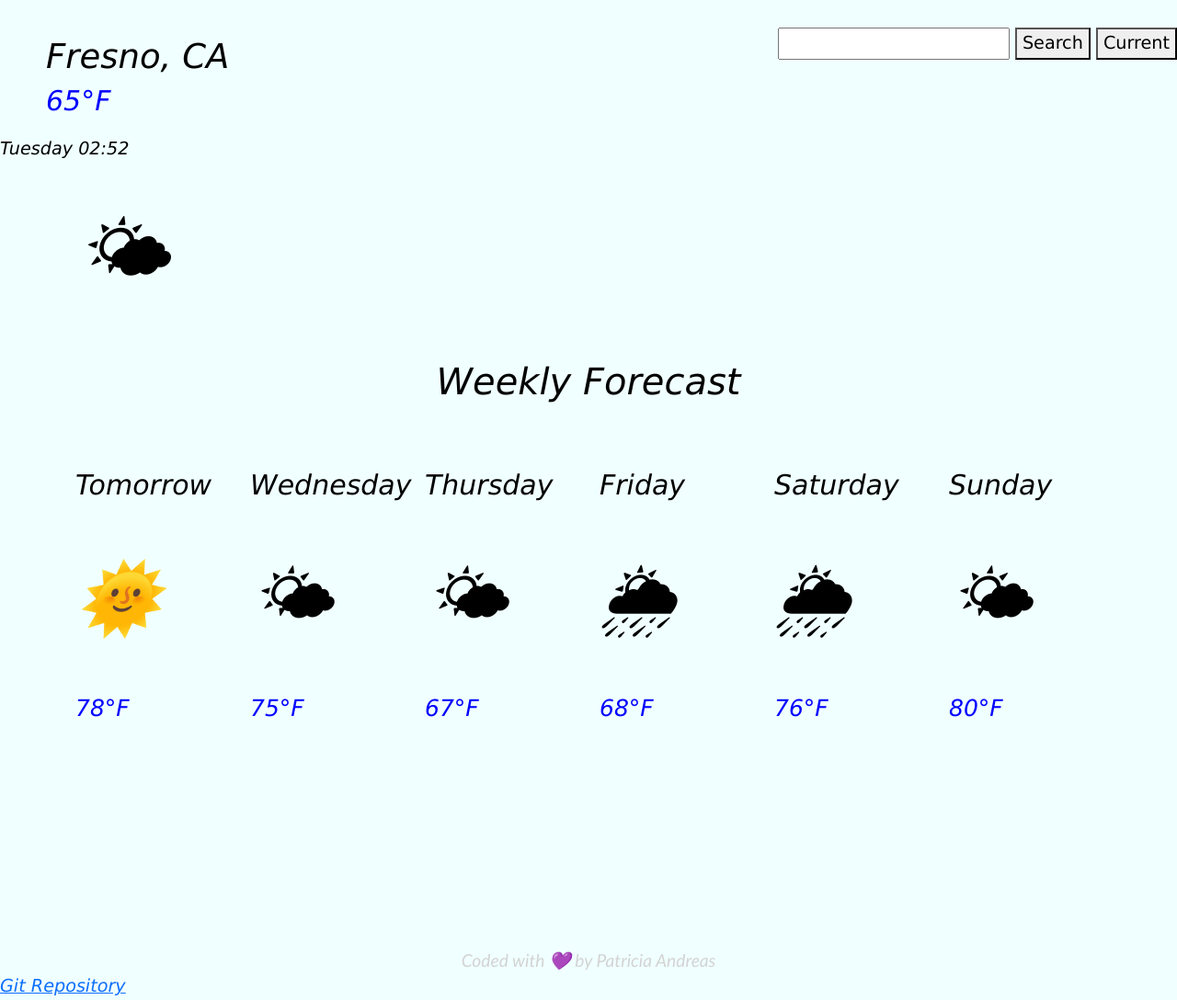
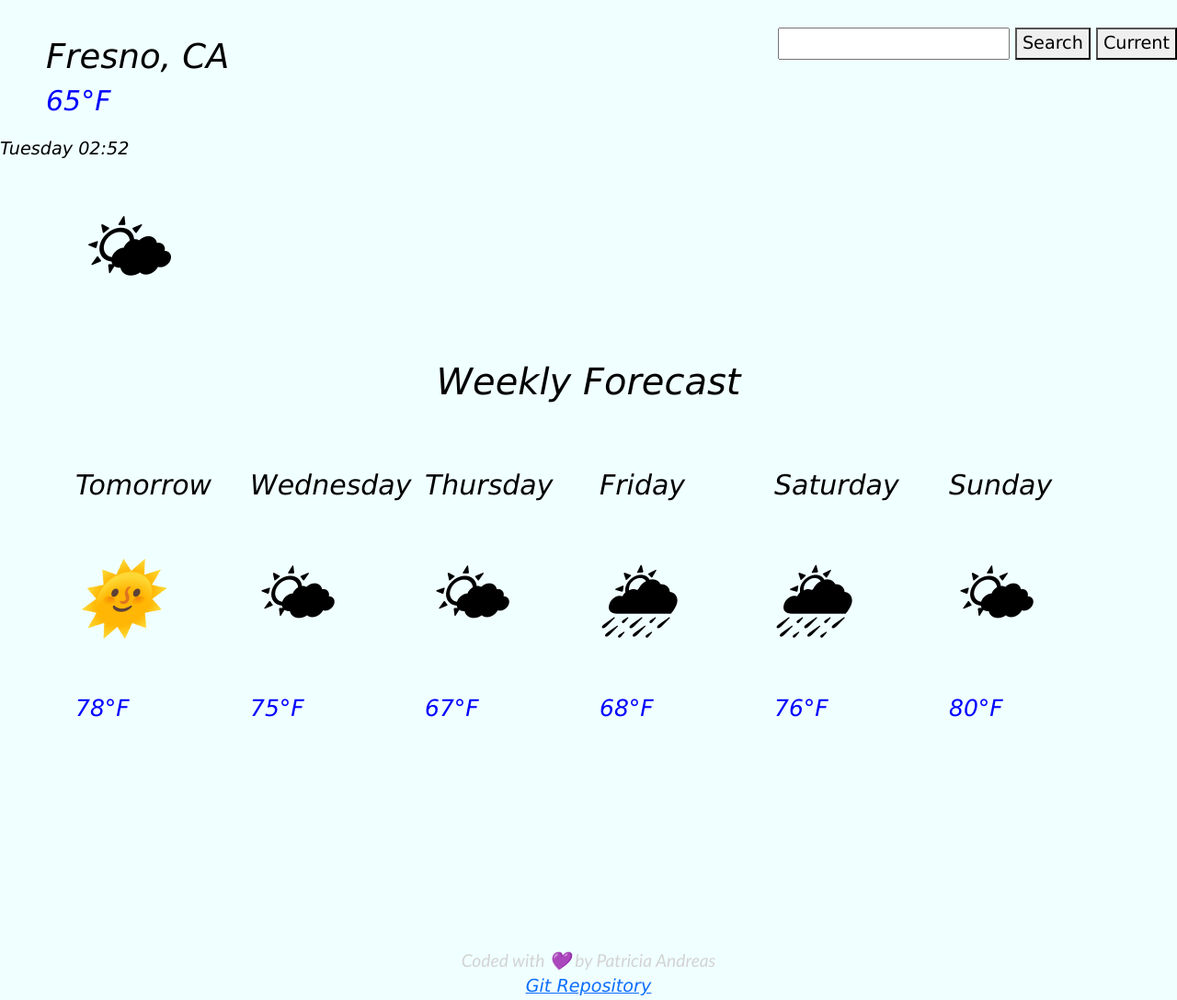
Before and after one commit to tandreas87/WeatherApp, a website built with Parcel: page index.html in a window 1280 px wide. Shown: the whole page at 92% size. Built offline with nearby package versions, Linux system fonts and the light colour scheme.

Commit message:
Centered my Git link and updated css
Added a link to my Git Repository and centered it with css.

```diff
--- a/index.html
+++ b/index.html
@@ -73,7 +73,9 @@
       </div>
     </div>
     <footer>Coded with 💜 by Patricia Andreas</footer>
-    <a href="https://github.com/tandreas87/WeatherApp">Git Repository</a>
+    <div id="GitRepo">
+    <a href="https://github.com/tandreas87/WeatherApp">Git Repository</a> </div>
+    </body>
     <script src="/src/index.js"></script>
   </body>
 </html>
--- a/src/styles.css
+++ b/src/styles.css
@@ -55,3 +55,6 @@ h1 {
   font-size: 85px;
   margin-top: 35px;
 }
+#GitRepo {
+  text-align: center;
+}
```
